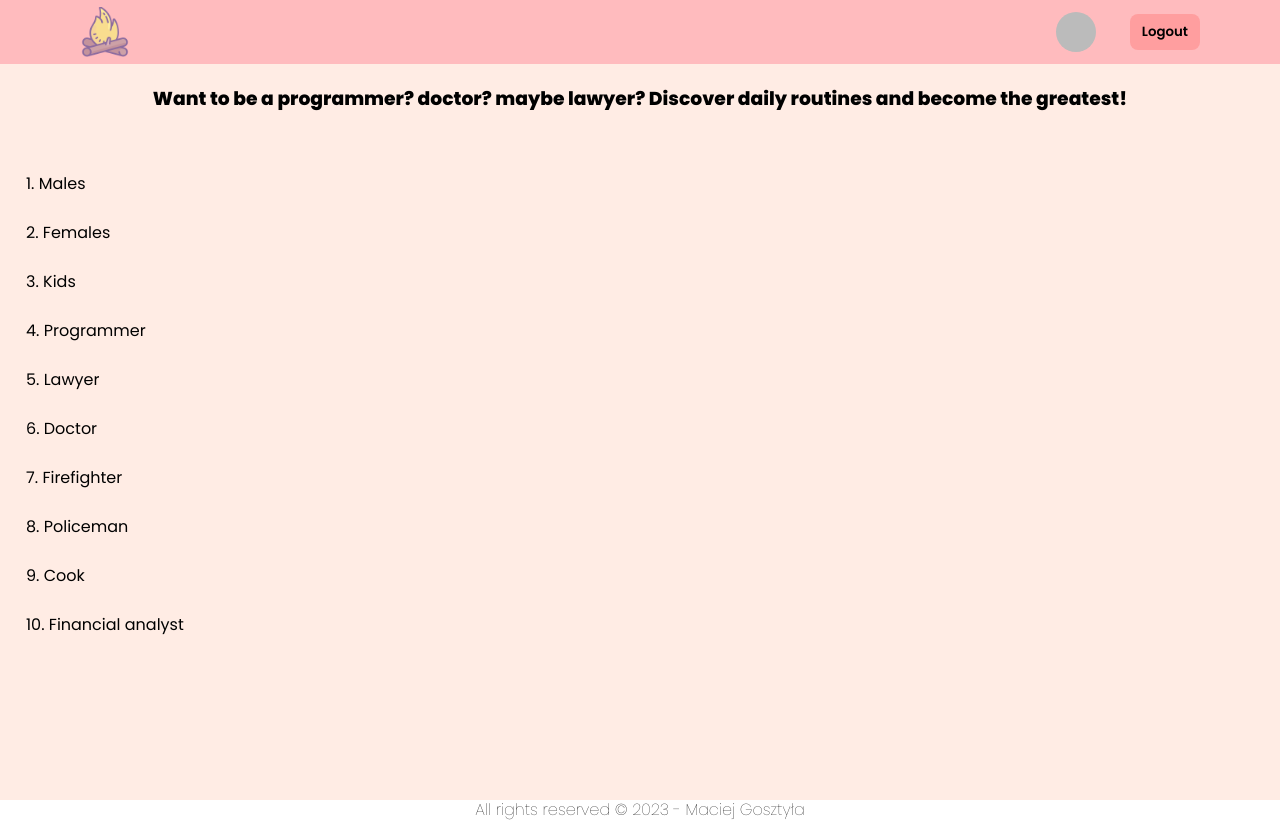
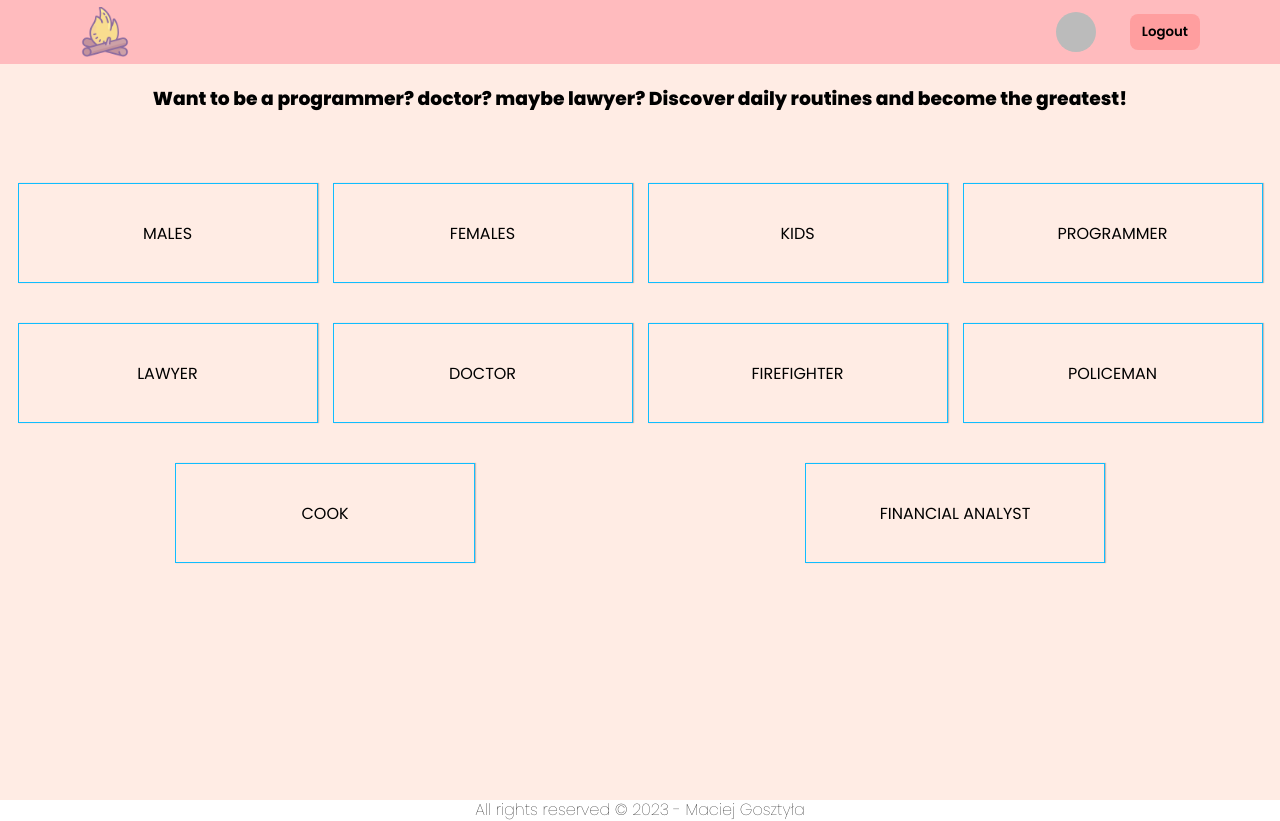
Before and after one commit to maciek617/Heal4you, a Vue app: page /daily-routines in a window 1280 px wide. Built offline with nearby package versions, Linux system fonts and the light colour scheme; no server answers; sample sign-in values are in the browser's storage.

Commit message:
working routines page

```diff
--- a/src/router/index.js
+++ b/src/router/index.js
@@ -88,6 +88,14 @@ const routes = [
     },
   },
   {
+    path: "/daily-routines/:slug",
+    name: "routine",
+    component: () => import("../views/daily_routines/RoutineDetail"),
+    meta: {
+      requiresAuth: true,
+    },
+  },
+  {
     path: "/heal4you/bmi",
     name: "bmi",
     component: () => import("../views/BmiView"),
--- /dev/null
+++ b/src/views/daily_routines/RoutineDetail.vue
@@ -0,0 +1,66 @@
+<template>
+  <h2>Routine view for {{ route.params.slug }}</h2>
+  <div v-if="!isPending" class="routine_wrapper">
+    <p v-for="(routine, i) in data" :key="routine" class="routine">
+      {{ i + 1 }}. {{ routine }}
+    </p>
+    <img :src="img" alt="job photo" loading="lazy">
+  </div>
+  <div v-if="isPending">
+    <LoadingAnimation/>
+  </div>
+  <BackButton class="back"/>
+</template>
+
+<script>
+import useGetDocument from '@/composables/getData'
+import {useRoute} from "vue-router";
+import {ref} from "@vue/reactivity";
+import LoadingAnimation from "@/components/LoadingAnimation";
+import BackButton from "@/components/BackButton";
+
+export default {
+  name: "RoutineDetail",
+  components: {LoadingAnimation, BackButton},
+  setup() {
+    const {getDocument, isPending} = useGetDocument()
+    const route = useRoute();
+    const data = ref(null);
+    const img = ref(null);
+
+    const showRoutines = async () => {
+      const res = await getDocument('routines', route.params.slug);
+      data.value = res.routines_path;
+      img.value = res.image
+    }
+
+    showRoutines()
+
+    return {isPending, data, route, img}
+  }
+}
+</script>
+
+<style scoped>
+h2 {
+  text-align: center;
+  padding: 10px;
+}
+
+.routine {
+  margin: 6px;
+}
+
+.back {
+  margin-top: 30px;
+}
+
+.routine_wrapper img {
+  display: block;
+  margin: 20px auto;
+  width: 100%;
+  max-width: 600px;
+  max-height: 300px;
+  object-fit: contain;
+}
+</style>
--- a/src/views/daily_routines/RoutinesView.vue
+++ b/src/views/daily_routines/RoutinesView.vue
@@ -6,20 +6,22 @@
     </h3>
     <div class="routines_list">
       <div
-        class="routine_category"
-        v-for="(routine, i) in routinesBase"
-        :key="i"
+          v-for="routine in routinesBase"
+          :key="routine"
+          class="routine_category"
       >
-        <p>
-          {{ i + 1 }}. <span>{{ routine }}</span>
-        </p>
+        <router-link :to="{name: 'routine', params: {slug: routine.toLowerCase().replaceAll(' ', '-')}}">
+          <p>
+            <span>{{ routine.toUpperCase() }}</span>
+          </p>
+        </router-link>
       </div>
     </div>
   </div>
 </template>
 
 <script>
-import { ref } from "@vue/reactivity";
+import {ref} from "@vue/reactivity";
 
 export default {
   name: "RoutinesView",
@@ -37,7 +39,7 @@ export default {
       "Financial analyst",
     ]);
 
-    return { routinesBase };
+    return {routinesBase};
   },
 };
 </script>
@@ -50,11 +52,27 @@ h3 {
 
 .routines_list {
   margin-top: 40px;
+  display: flex;
+  flex-wrap: wrap;
+  align-items: center;
+  justify-content: center;
 }
 
 p {
   padding: 8px;
-  margin: 8px;
   cursor: pointer;
+  height: 100%;
+  text-align: center;
+  display: flex;
+  align-items: center;
+  justify-content: center;
+}
+
+.routine_category {
+  width: 300px;
+  height: 100px;
+  margin: 20px auto;
+  border: 1px solid var(--blue);
+  box-shadow: 1px 0px 1px rgba(0, 0, 0, .2);
 }
 </style>
```
